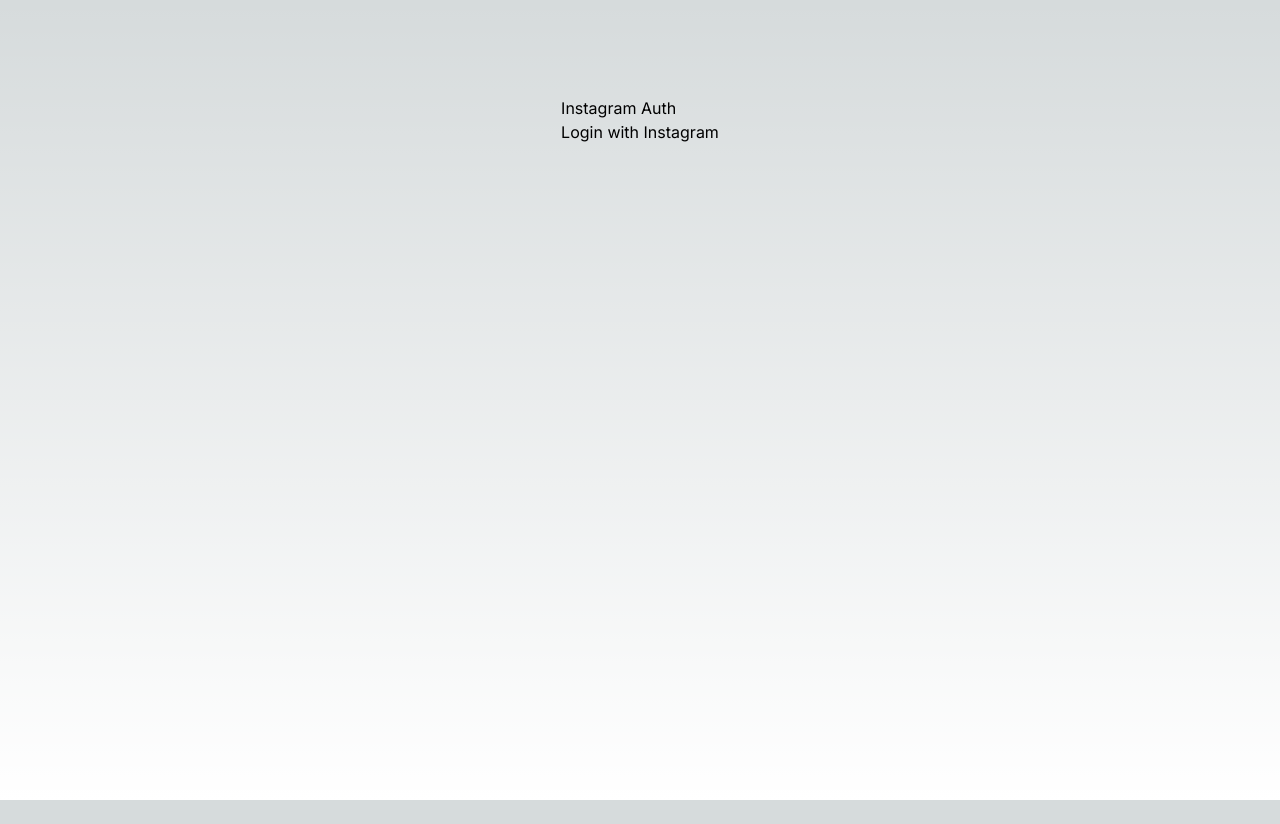
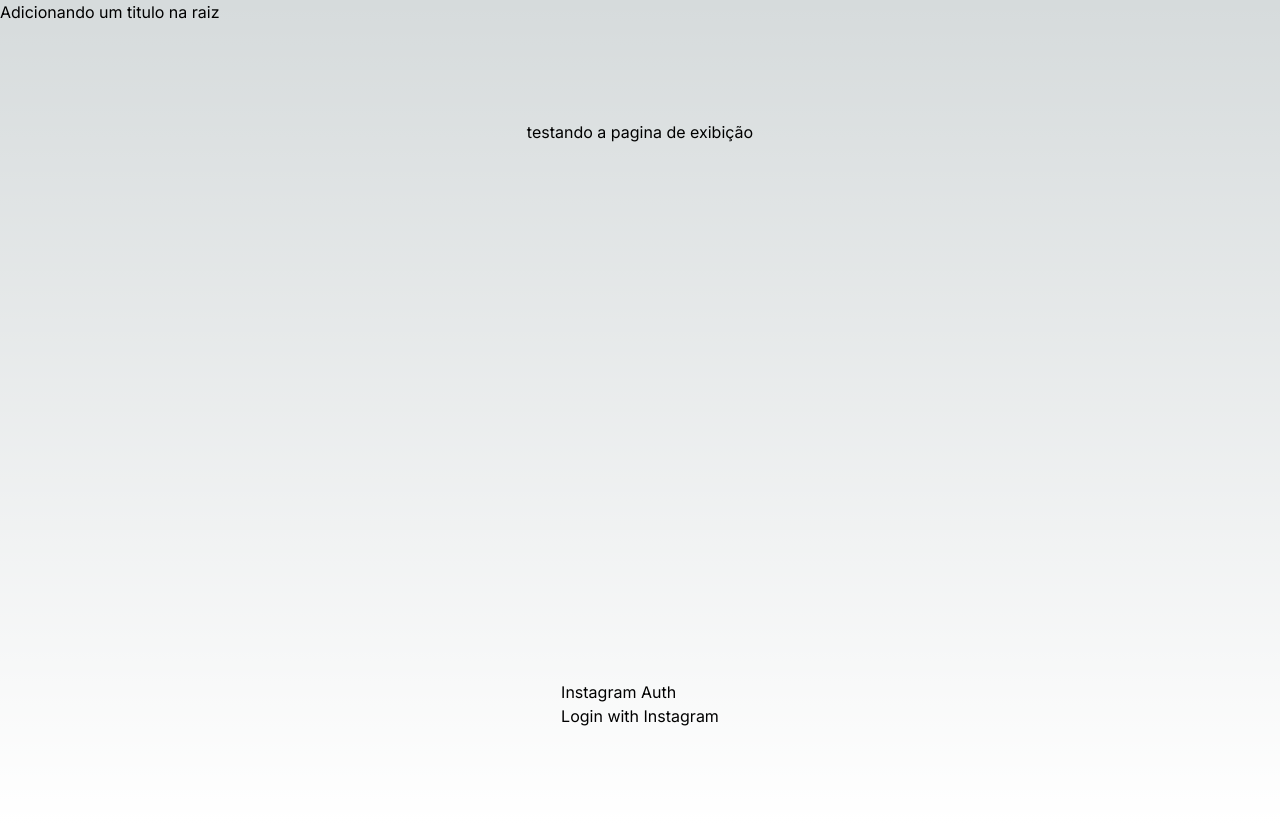
Before and after one commit to lojageisabitt/my-instagram-auth, a Next.js app: page / in a window 1280 px wide. Before the commit the page ends 800 px from the top, so only its background shows below. Built offline with nearby package versions, Linux system fonts and the light colour scheme; no server answers.

Commit message:
refatorando para a vercel

```diff
--- a/src/app/layout.tsx
+++ b/src/app/layout.tsx
@@ -6,7 +6,7 @@
 
 export const metadata: Metadata = {
   title: "Testes Api Intagram",
-  description: "",
+  description: "Descrição",
 };
 
 export default function RootLayout({
@@ -15,7 +15,8 @@
   children: React.ReactNode;
 }>) {
   return (
-    <html lang="en">
+    <html lang="pt-br">
+      <h2>Adicionando um titulo na raiz</h2>
       <body className={inter.className}>{children}</body>
     </html>
   );
--- a/src/app/page.tsx
+++ b/src/app/page.tsx
@@ -2,6 +2,7 @@
 export default function Home() {
   return (
     <main className="flex min-h-screen flex-col items-center justify-between p-24">
+      <h1>testando a pagina de exibição</h1>
       <InstagramAuth />
     </main>
   );
```
